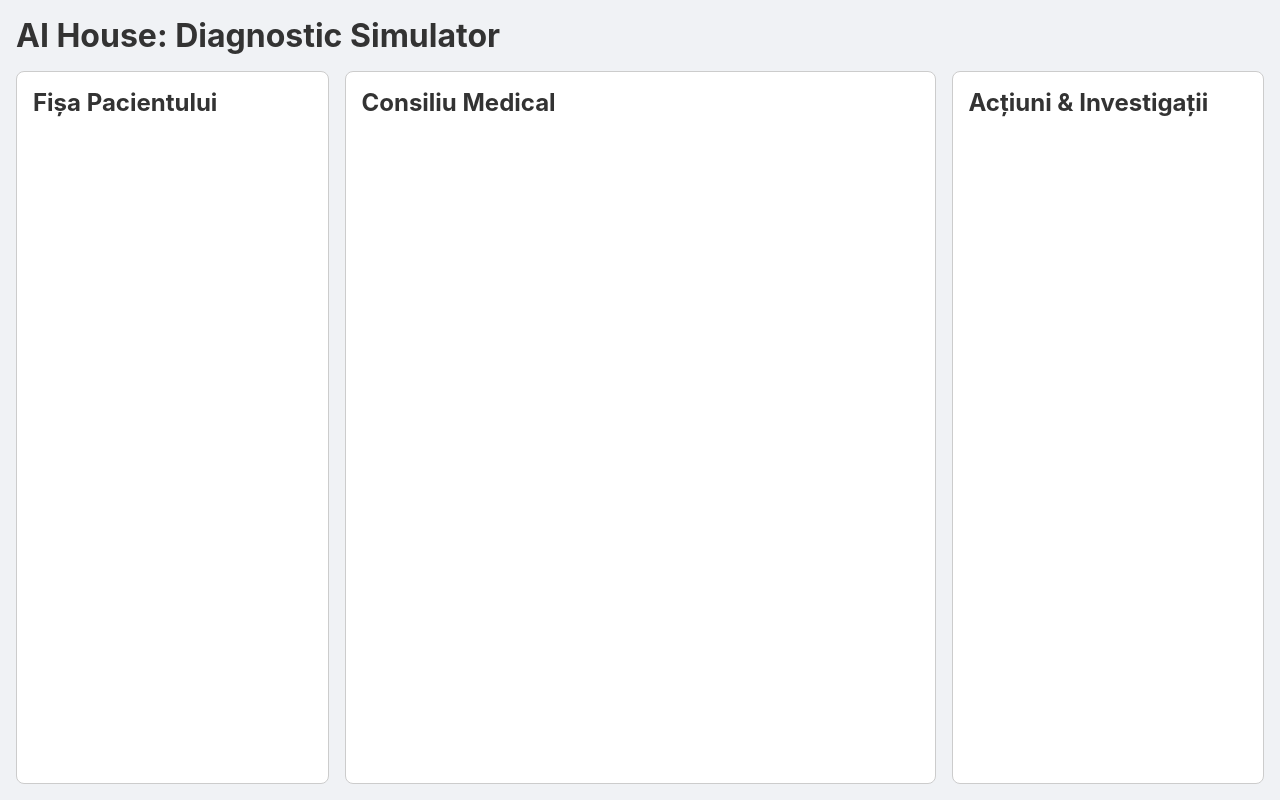
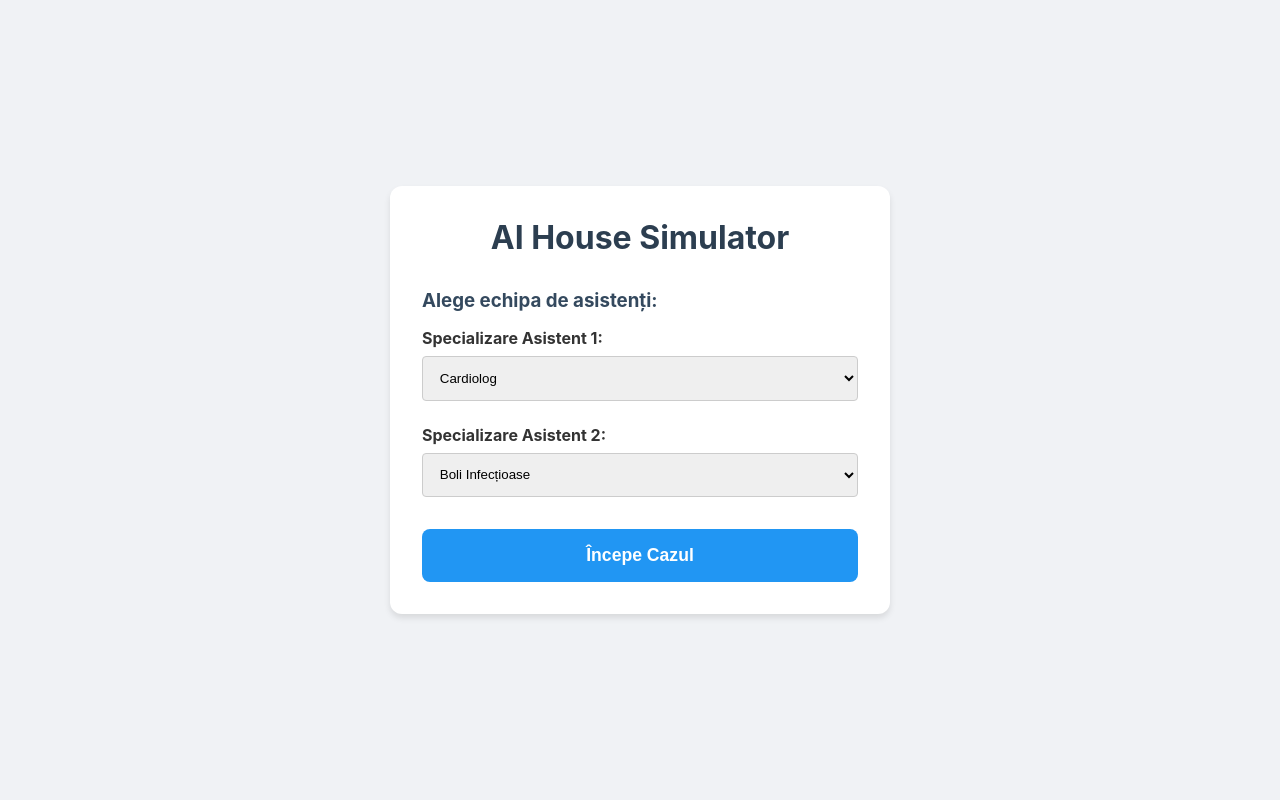
Before and after one commit to MihneaG17/Dr.House-Interactive-Chat, a React (Vite) app: page / in a window 1280 px wide. Built offline with nearby package versions, Linux system fonts and the light colour scheme.

Commit message:
feat(ui): integrated epic 1 in main app

```diff
--- a/src/App.jsx
+++ b/src/App.jsx
@@ -1,28 +1,101 @@
-import React from 'react';
-// import PatientDetails from './components/PatientInfo/PatientDetails';
-// import ChatContainer from './components/Chat/ChatContainer';
+import React, { useState, useEffect } from 'react';
+import PatientDetails from './components/PatientInfo/PatientDetails';
+import ChatContainer from './components/Chat/ChatContainer';
 // import ActionPanel from './components/ActionPanel/ActionPanel';
+import mockCaseData from './data/mockCase.json';
 
 function App() {
+  const [gameStarted, setGameStarted] = useState(false);
+  const [assistants, setAssistants] = useState(['Cardiolog', 'Boli Infecțioase']);
+  const [patientData, setPatientData] = useState(null);
+
+  useEffect(() => {
+    // Simulăm încărcarea datelor pacientului
+    setPatientData(mockCaseData);
+  }, []);
+
+  const handleStartGame = () => {
+    setGameStarted(true);
+  };
+
+  const handleAssistantChange = (index, value) => {
+    const newAssistants = [...assistants];
+    newAssistants[index] = value;
+    setAssistants(newAssistants);
+  };
+
+  if (!gameStarted) {
+    return (
+      <div style={{ display: 'flex', flexDirection: 'column', alignItems: 'center', justifyContent: 'center', height: '100vh', backgroundColor: '#f0f2f5' }}>
+        <div style={{ backgroundColor: '#fff', padding: '2rem', borderRadius: '12px', boxShadow: '0 4px 6px rgba(0,0,0,0.1)', maxWidth: '500px', width: '100%' }}>
+          <h1 style={{ textAlign: 'center', marginBottom: '2rem', color: '#2c3e50' }}>AI House Simulator</h1>
+
+          <h3 style={{ marginBottom: '1rem', color: '#34495e' }}>Alege echipa de asistenți:</h3>
+
+          <div style={{ marginBottom: '1.5rem' }}>
+            <label style={{ display: 'block', marginBottom: '0.5rem', fontWeight: 'bold' }}>Specializare Asistent 1:</label>
+            <select
+              value={assistants[0]}
+              onChange={(e) => handleAssistantChange(0, e.target.value)}
+              style={{ width: '100%', padding: '0.8rem', borderRadius: '4px', border: '1px solid #ccc' }}
+            >
+              <option value="Cardiolog">Cardiolog</option>
+              <option value="Boli Infecțioase">Boli Infecțioase</option>
+              <option value="Neurolog">Neurolog</option>
+              <option value="Pneumolog">Pneumolog</option>
+              <option value="Medicină Internă">Medicină Internă</option>
+            </select>
+          </div>
+
+          <div style={{ marginBottom: '2rem' }}>
+            <label style={{ display: 'block', marginBottom: '0.5rem', fontWeight: 'bold' }}>Specializare Asistent 2:</label>
+            <select
+              value={assistants[1]}
+              onChange={(e) => handleAssistantChange(1, e.target.value)}
+              style={{ width: '100%', padding: '0.8rem', borderRadius: '4px', border: '1px solid #ccc' }}
+            >
+              <option value="Cardiolog">Cardiolog</option>
+              <option value="Boli Infecțioase">Boli Infecțioase</option>
+              <option value="Neurolog">Neurolog</option>
+              <option value="Pneumolog">Pneumolog</option>
+              <option value="Medicină Internă">Medicină Internă</option>
+            </select>
+          </div>
+
+          <button
+            onClick={handleStartGame}
+            style={{ width: '100%', padding: '1rem', backgroundColor: '#2196f3', color: 'white', border: 'none', borderRadius: '8px', fontSize: '1.1rem', fontWeight: 'bold', cursor: 'pointer' }}
+          >
+            Începe Cazul
+          </button>
+        </div>
+      </div>
+    );
+  }
+
   return (
     <div className="app-container" style={{ display: 'flex', flexDirection: 'column', height: '100vh', padding: '1rem' }}>
       <header>
         <h1>AI House: Diagnostic Simulator</h1>
       </header>
 
-      <main style={{ display: 'flex', flex: 1, gap: '1rem', marginTop: '1rem' }}>
-        <section className="patient-panel" style={{ flex: 1, border: '1px solid #ccc', padding: '1rem', borderRadius: '8px', backgroundColor: '#fff' }}>
+      <main style={{ display: 'flex', flex: 1, gap: '1rem', marginTop: '1rem', overflow: 'hidden' }}>
+        <section className="patient-panel" style={{ flex: 1, border: '1px solid #ccc', padding: '1rem', borderRadius: '8px', backgroundColor: '#fff', overflowY: 'auto' }}>
           <h2>Fișa Pacientului</h2>
-          {/* <PatientDetails /> */}
+          <hr style={{ margin: '1rem 0', borderColor: '#eee' }} />
+          <PatientDetails patient={patientData} />
         </section>
 
-        <section className="chat-panel" style={{ flex: 2, border: '1px solid #ccc', padding: '1rem', borderRadius: '8px', backgroundColor: '#fff' }}>
+        <section className="chat-panel" style={{ flex: 2, border: '1px solid #ccc', padding: '1rem', borderRadius: '8px', backgroundColor: '#fff', display: 'flex', flexDirection: 'column' }}>
           <h2>Consiliu Medical</h2>
-          {/* <ChatContainer /> */}
+          <hr style={{ margin: '1rem 0', borderColor: '#eee' }} />
+          <ChatContainer assistants={assistants} />
         </section>
 
         <section className="action-panel" style={{ flex: 1, border: '1px solid #ccc', padding: '1rem', borderRadius: '8px', backgroundColor: '#fff' }}>
           <h2>Acțiuni & Investigații</h2>
+          <hr style={{ margin: '1rem 0', borderColor: '#eee' }} />
+          <p style={{ color: '#666', fontStyle: 'italic' }}>Urmează să fie implementat în Epic 2...</p>
           {/* <ActionPanel /> */}
         </section>
       </main>
```
